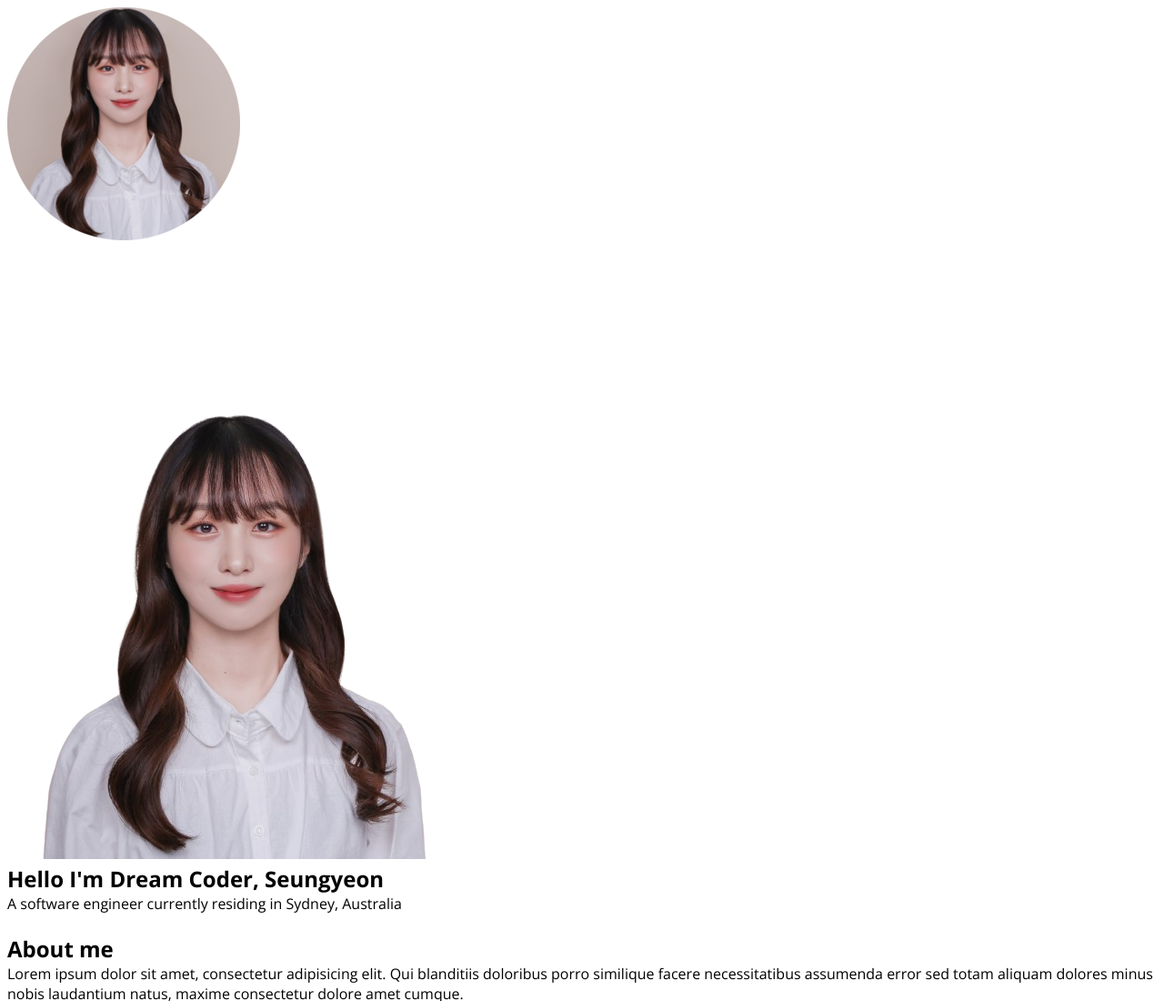
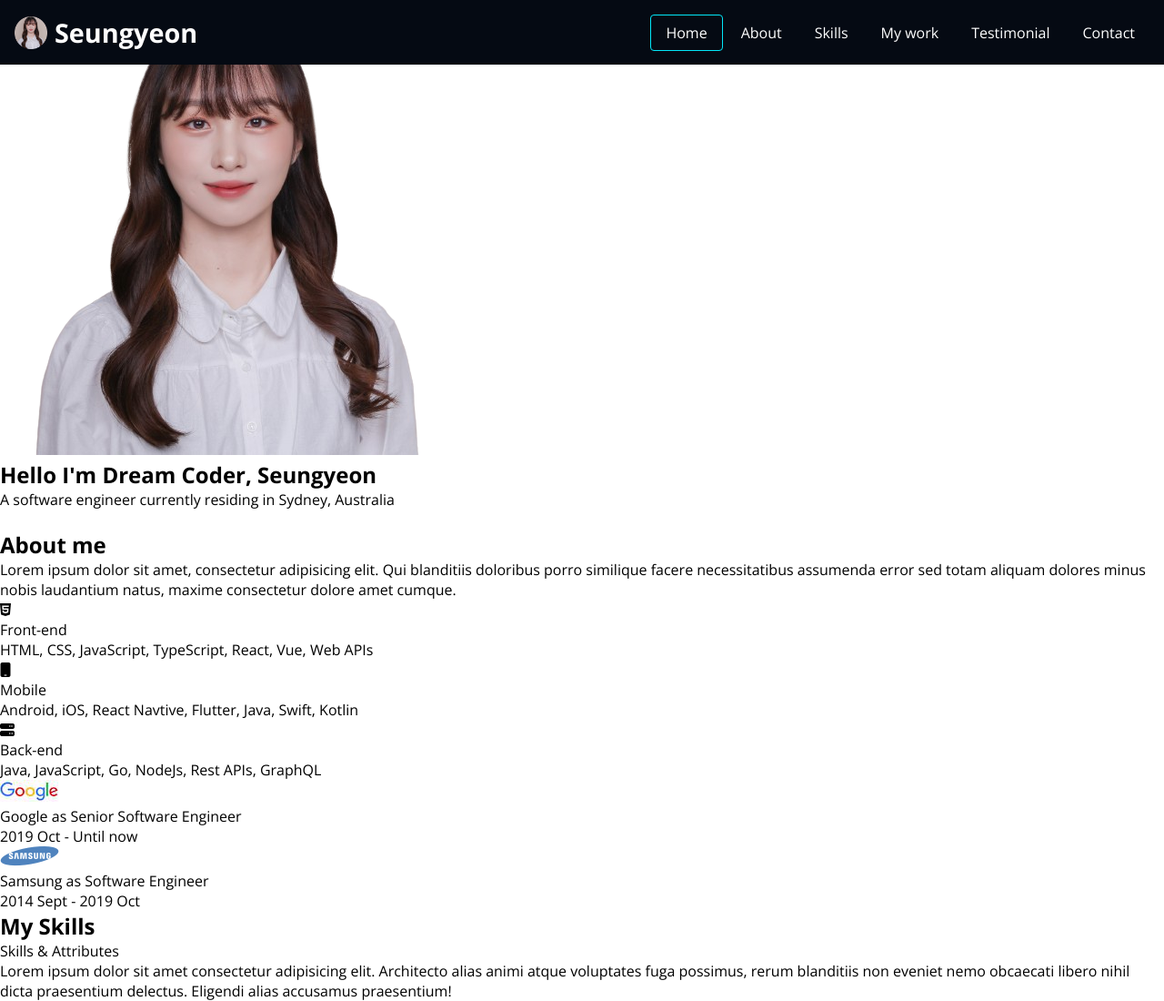
Before and after one commit to tmddus00227/tmddus.github.io, a plain HTML site: page index.html in a window 1280 px wide. Shown: the top 1100 px of the page at 91% size. Drawn offline with nearby package versions, Linux system fonts and the light colour scheme.

Commit message:
CSS_Header

```diff
--- a/css/style.css
+++ b/css/style.css
@@ -21,6 +21,7 @@
 
 body {
   font-family: "Open Sans", sans-serif;
+  margin: 0;
 }
 
 h1,
@@ -31,7 +32,7 @@ ul {
   margin: 0;
 }
 
-ul  {
+ul {
   list-style: none;
   padding: 0;
 }
@@ -50,3 +51,48 @@ button {
 button:focus {
   outline: 1px solid var(--color-accent);
 }
+
+/* Header */
+.header {
+  background-color: #050a13;
+  position: fixed;
+  top: 0;
+  width: 100%;
+  padding: 1rem;
+  display: flex;
+  justify-content: space-between;
+  align-items: center;
+}
+
+.header__logo {
+  display: flex;
+  align-items: center;
+  gap: 8px;
+}
+
+.header__logo__img {
+  width: 36px;
+  height: 36px;
+}
+
+.header__logo__title {
+  font-size: 1.8rem;
+}
+
+.header__menu {
+  display: flex;
+  gap: 4px;
+}
+
+.header__menu__item {
+  padding: 8px 16px;
+}
+
+.header__menu__item:hover {
+  border-bottom: 1px solid var(--color-accent);
+}
+
+.header__menu__item.active {
+  border: 1px solid var(--color-accent);
+  border-radius: 4px;
+}
--- a/index.html
+++ b/index.html
@@ -33,19 +33,21 @@
   </head>
   <body>
     <!-- Header -->
-    <header>
-      <div>
-        <img src="images/favicon.ico" alt="logo" />
-        <h1><a href="#">Seungyeon</a></h1>
+    <header class="header">
+      <div class="header__logo">
+        <img class="header__logo__img" src="images/favicon.ico" alt="logo" />
+        <h1 class="header__logo__title"><a href="#">Seungyeon</a></h1>
       </div>
       <nav>
-        <ul>
-          <li><a href="#home">Home</a></li>
-          <li><a href="#about">About</a></li>
-          <li><a href="#skills">Skills</a></li>
-          <li><a href="#work">My work</a></li>
-          <li><a href="#testimonial">Testimonial</a></li>
-          <li><a href="#contact">Contact</a></li>
+        <ul class="header__menu">
+          <li><a class="header__menu__item active" href="#home">Home</a></li>
+          <li><a class="header__menu__item" href="#about">About</a></li>
+          <li><a class="header__menu__item" href="#skills">Skills</a></li>
+          <li><a class="header__menu__item" href="#work">My work</a></li>
+          <li>
+            <a class="header__menu__item" href="#testimonial">Testimonial</a>
+          </li>
+          <li><a class="header__menu__item" href="#contact">Contact</a></li>
         </ul>
       </nav>
     </header>
```
Lines whose indentation alone changed are shown as unchanged.
